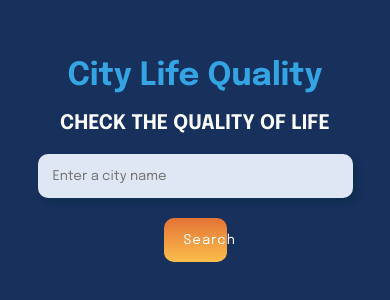
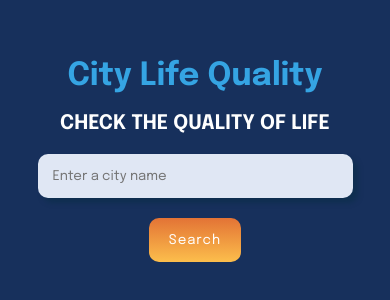
Before and after one commit to GiorgiaAmato/city-quality-life, a plain HTML site: page index.html in a window 390 px wide. Drawn offline with Linux system fonts and the light colour scheme.

Commit message:
Update style.css

```diff
--- a/style.css
+++ b/style.css
@@ -87,7 +87,7 @@ input[type="text"]:placeholder-shown {font-family: 'Epilogue', sans-serif;}
     .input {display: block;}
     input[type="text"] {width: 100%; margin-bottom: 20px; }
     .city_description {padding: 10px;}
-    #btnSearch{margin: 0; padding: 15px 20px; width: 20%; margin-bottom: 50px;}
+    #btnSearch{margin: 0; padding: 15px 20px; width: auto; margin-bottom: 50px;}
     #category-list {width: 80%; margin: 0; padding: 10px;} #score-bar {width: 20%; margin: 0; padding: 10px;}
     #score-bar li {width: 100%;}
 }
```
